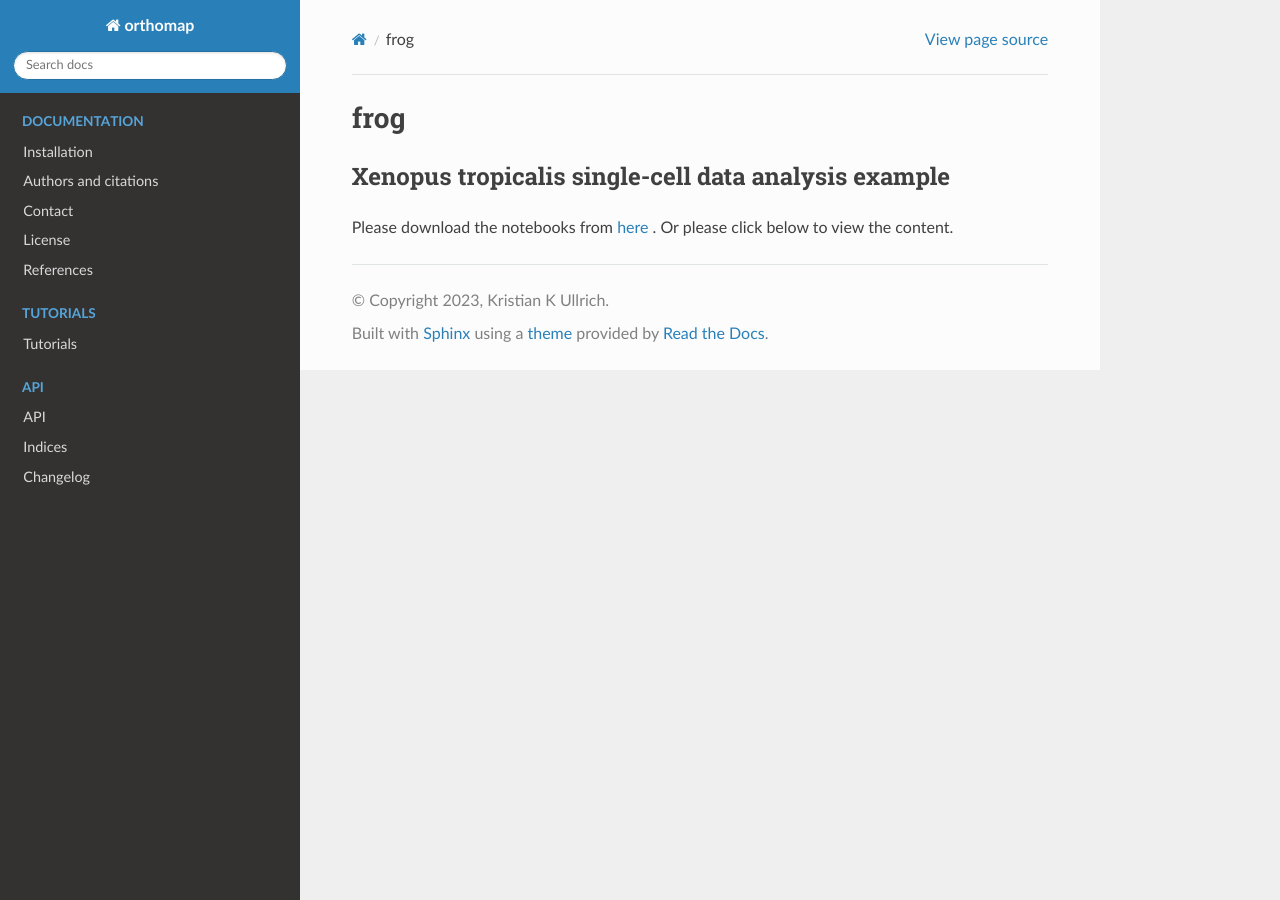
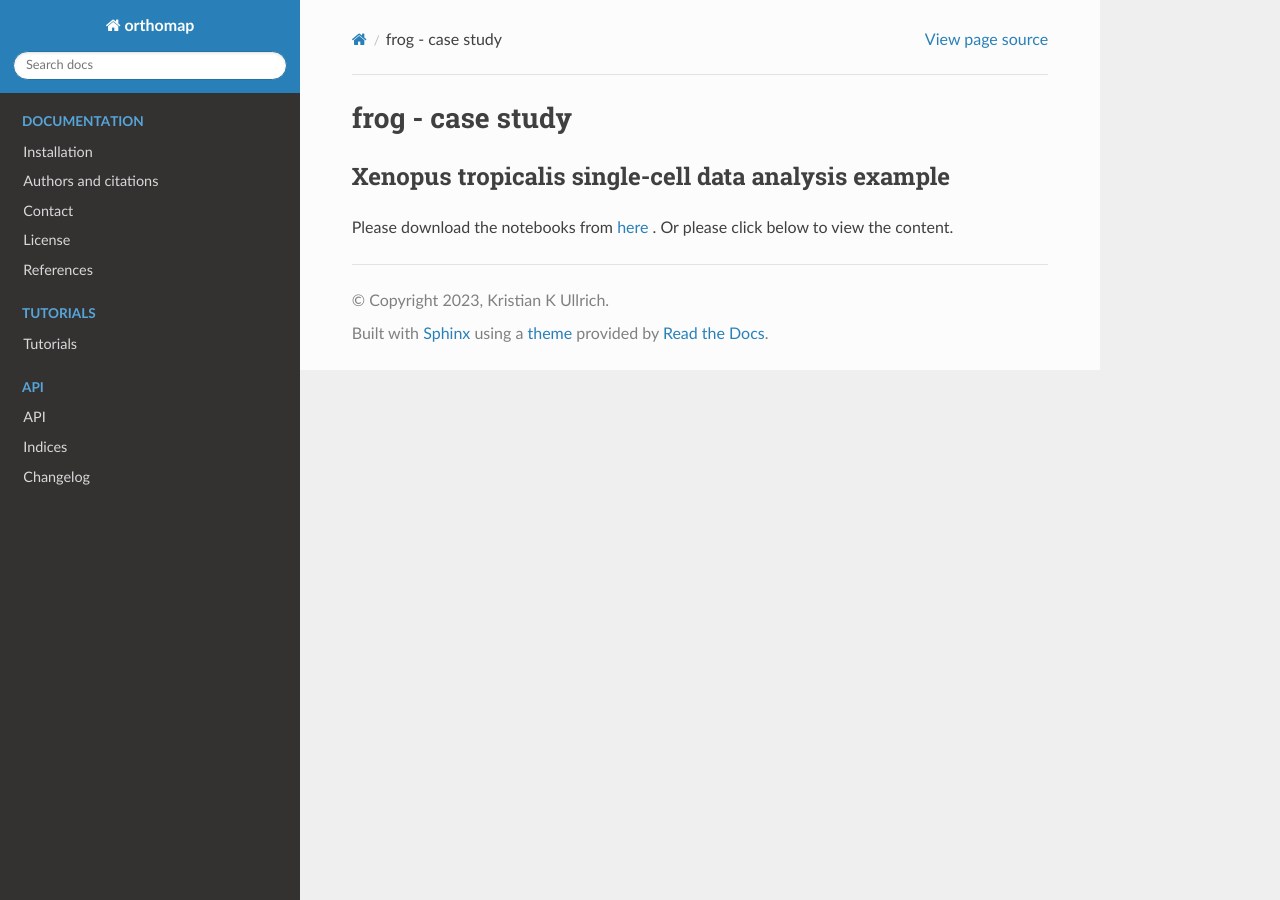
Before and after one commit to kullrich/orthomap, a Sphinx documentation site: the page built from docs/tutorials/frog_example.rst, in a window 1280 px wide. Built offline with Sphinx 7.4.7 and the Read the Docs theme 2.0.0, drawn with Linux system fonts in a browser that asks for light colours; formulas are drawn with MathJax 3; pages that are not in the unit, such as notebooks, are missing from menus.

Commit message:
# update tutorials

```diff
--- a/docs/tutorials/frog_example.rst
+++ b/docs/tutorials/frog_example.rst
@@ -1,7 +1,7 @@
-.. _zebrafish_example:
+.. _frog_example:
 
-frog
-====
+frog - case study
+=================
 
 Xenopus tropicalis single-cell data analysis example
 ----------------------------------------------------
--- a/docs/tutorials/hydra_example.rst
+++ b/docs/tutorials/hydra_example.rst
@@ -1,4 +1,4 @@
-.. _zebrafish_example:
+.. _hydra_example:
 
 hydra - case study
 ==================
--- a/docs/tutorials/mouse_example.rst
+++ b/docs/tutorials/mouse_example.rst
@@ -1,4 +1,4 @@
-.. _zebrafish_example:
+.. _mouse_example:
 
 mouse - case study
 ==================
```
